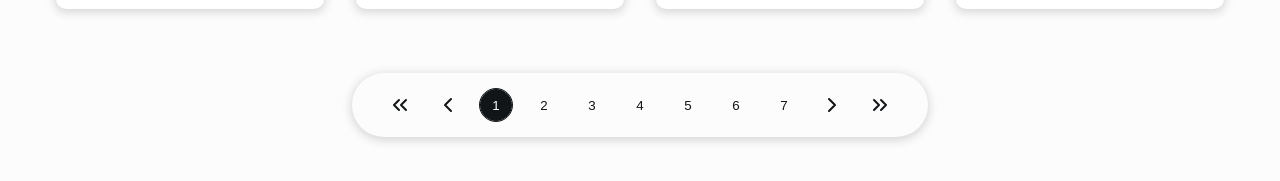
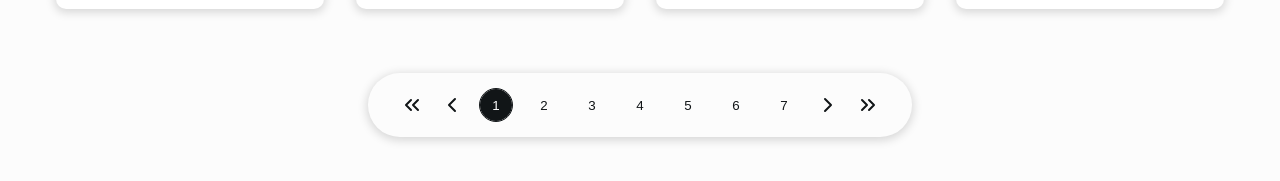
Before and after one commit to nathaliaif/rest-countries-api-react, a React (Vite) app: page /#/ in a window 1280 px wide. Shown: the part 1078-1259 px from the top of the page. Built offline with nearby package versions, Linux system fonts and the light colour scheme.

Commit message:
refactor: change number of pages being shown on pagination on mobile

```diff
--- a/src/components/Pagination.tsx
+++ b/src/components/Pagination.tsx
@@ -5,6 +5,8 @@ import {
   ChevronsRight,
 } from "lucide-react";
 import "../styles/pagination.css";
+import { useEffect, useState } from "react";
+import useWindowSize from "../hooks/useWindowSize";
 
 type PaginationType = {
   itemsPerPage: number;
@@ -21,15 +23,30 @@ const Pagination = ({
   onPageChange,
 }: PaginationType) => {
   const pageNumbers: number[] = [];
+  const [pagesAhead, setPagesAhead] = useState(0);
+  const [pagesBefore, setPagesBefore] = useState(0);
+  const [totalPagesShown, setTotalPagesShown] = useState(7);
 
   // Get the total amount of pages necessary
   for (let i: number = 1; i <= Math.ceil(totalItems / itemsPerPage); i++) {
     pageNumbers.push(i);
   }
 
+  //Define the amount of page numbers being shown in the component
   const lastPage = pageNumbers.length;
-  const threeAhead = currentPage + 3;
-  const threeBefore = currentPage - 3;
+  const { width } = useWindowSize(); // Gets window width
+
+  useEffect(() => {
+    if (width < 613) {
+      setTotalPagesShown(3);
+      setPagesAhead(currentPage + 1);
+      setPagesBefore(currentPage - 1);
+    } else {
+      setTotalPagesShown(7);
+      setPagesAhead(currentPage + 3);
+      setPagesBefore(currentPage - 3);
+    }
+  }, [currentPage, width]);
 
   const paginate = (
     pageNumber: number,
@@ -89,15 +106,18 @@ const Pagination = ({
         </li>
         {pageNumbers
           .filter((number) => {
-            if (currentPage < 4) {
-              // Show first 7
-              return number <= 7;
-            } else if (currentPage > lastPage - 3) {
-              // Show last 7
-              return number >= lastPage - 6;
+            if (currentPage < Math.floor(totalPagesShown / 2 + 1)) {
+              // Show first pages
+              return number <= totalPagesShown;
+            } else if (
+              currentPage >
+              lastPage - Math.floor(totalPagesShown / 2 - 1)
+            ) {
+              // Show last pages
+              return number >= lastPage - (totalPagesShown - 1);
             } else {
-              // Show currentPage centered with 3 before and 3 after
-              return number >= threeBefore && number <= threeAhead;
+              // Show currentPage in the middle of the other pages
+              return number >= pagesBefore && number <= pagesAhead;
             }
           })
           .map((number) => (
--- a/src/styles/pagination.css
+++ b/src/styles/pagination.css
@@ -2,7 +2,7 @@
   display: flex;
   justify-content: center;
   padding: 1rem 2rem;
-  width: fit-content;
+  width: 100%;
   margin-left: auto;
   margin-right: auto;
   margin-bottom: 2rem;
@@ -13,9 +13,9 @@
 .pagination {
   list-style: none;
   display: flex;
-  flex-wrap: wrap;
+  width: 100%;
   align-items: center;
-  column-gap: 1rem;
+  justify-content: space-between;
   row-gap: 0.5rem;
 }
 
@@ -48,8 +48,8 @@
   justify-content: center;
   border: none;
   border-radius: 30px;
-  width: 2rem;
-  height: 2rem;
+  width: 1.5rem;
+  height: 1.5rem;
   background: transparent;
   color: var(--text-color);
 
@@ -59,3 +59,26 @@
     cursor: pointer;
   }
 }
+
+@media screen and (min-width: 613px) {
+  .pagination-container {
+    padding: 1rem 2rem;
+    width: fit-content;
+  }
+
+  .pagination {
+    width: auto;
+    column-gap: 1rem;
+    row-gap: 0.5rem;
+  }
+
+  .page-link {
+    width: 2rem;
+    height: 2rem;
+  }
+
+  .pagination-arrow {
+    width: 2rem;
+    height: 2rem;
+  }
+}
```
